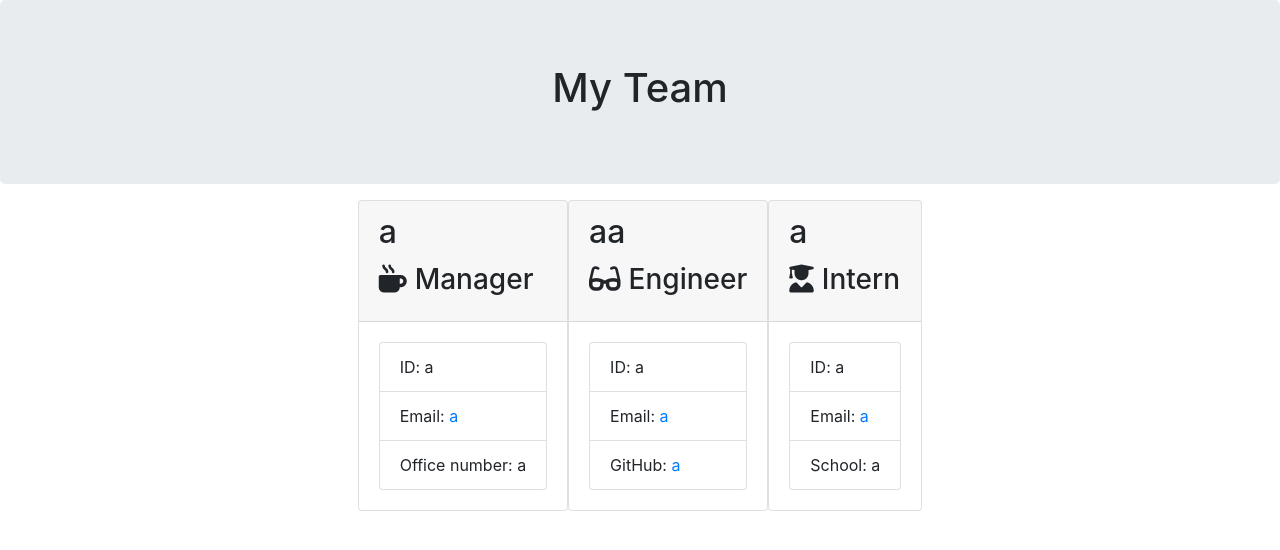
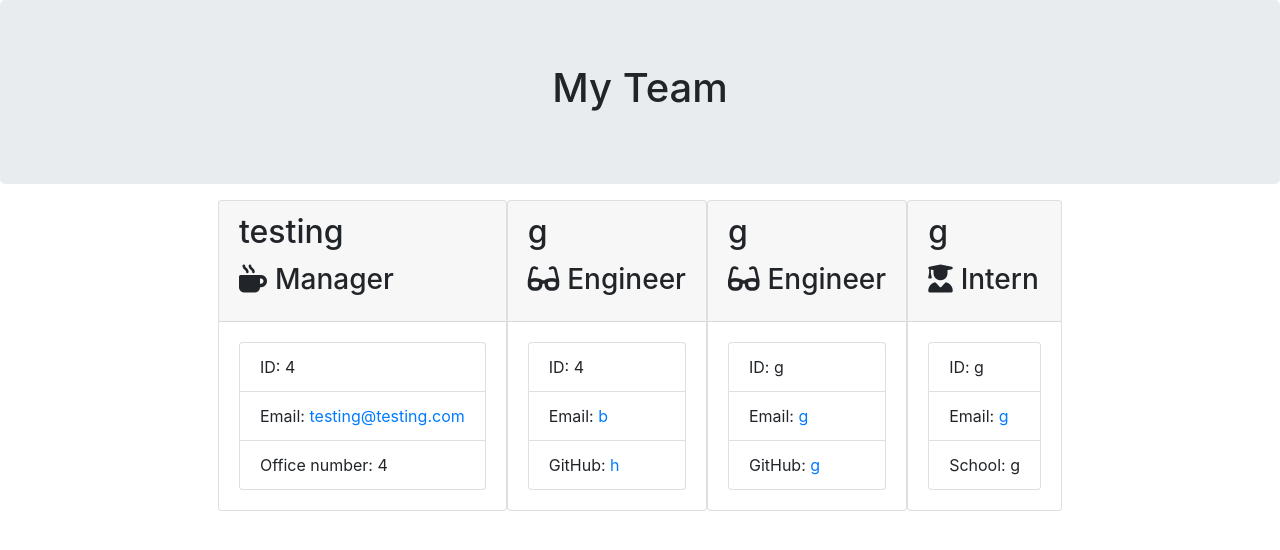
Before and after one commit to Ian-Danas/Team-Profile-Generator, a website: page team.html in a window 1280 px wide. Drawn offline with nearby package versions, Linux system fonts and the light colour scheme.

Commit message:
fixing questions

```diff
--- a/team.html
+++ b/team.html
@@ -26,42 +26,56 @@
 
         <div class="card employee-card">
         <div class="card-header">
-            <h2 class="card-title">a</h2>
+            <h2 class="card-title">testing</h2>
             <h3 class="card-title"><i class="fas fa-mug-hot mr-2"></i>Manager</h3>
         </div>
         <div class="card-body">
             <ul class="list-group">
-                <li class="list-group-item">ID: a</li>
-                <li class="list-group-item">Email: <a href="mailto:a">a</a></li>
-                <li class="list-group-item">Office number: a</li>
+                <li class="list-group-item">ID: 4</li>
+                <li class="list-group-item">Email: <a href="mailto:testing@testing.com">testing@testing.com</a></li>
+                <li class="list-group-item">Office number: 4</li>
             </ul>
         </div>
     </div>
 
         <div class="card employee-card">
     <div class="card-header">
-        <h2 class="card-title">aa</h2>
+        <h2 class="card-title">g</h2>
         <h3 class="card-title"><i class="fas fa-glasses mr-2"></i>Engineer</h3>
     </div>
     <div class="card-body">
         <ul class="list-group">
-            <li class="list-group-item">ID: a</li>
-            <li class="list-group-item">Email: <a href="mailto:a">a</a></li>
-            <li class="list-group-item">GitHub: <a href="https://github.com/a" target="_blank" rel="noopener noreferrer">a</a></li>
+            <li class="list-group-item">ID: 4</li>
+            <li class="list-group-item">Email: <a href="mailto:b">b</a></li>
+            <li class="list-group-item">GitHub: <a href="https://github.com/h" target="_blank" rel="noopener noreferrer">h</a></li>
         </ul>
     </div>
 </div>
 
         <div class="card employee-card">
     <div class="card-header">
-        <h2 class="card-title">a</h2>
+        <h2 class="card-title">g</h2>
+        <h3 class="card-title"><i class="fas fa-glasses mr-2"></i>Engineer</h3>
+    </div>
+    <div class="card-body">
+        <ul class="list-group">
+            <li class="list-group-item">ID: g</li>
+            <li class="list-group-item">Email: <a href="mailto:g">g</a></li>
+            <li class="list-group-item">GitHub: <a href="https://github.com/g" target="_blank" rel="noopener noreferrer">g</a></li>
+        </ul>
+    </div>
+</div>
+
+        <div class="card employee-card">
+    <div class="card-header">
+        <h2 class="card-title">g</h2>
         <h3 class="card-title"><i class="fas fa-user-graduate mr-2"></i>Intern</h3>
     </div>
     <div class="card-body">
         <ul class="list-group">
-            <li class="list-group-item">ID: a</li>
-            <li class="list-group-item">Email: <a href="mailto:a">a</a></li>
-            <li class="list-group-item">School: a</li>
+            <li class="list-group-item">ID: g</li>
+            <li class="list-group-item">Email: <a href="mailto:g">g</a></li>
+            <li class="list-group-item">School: g</li>
         </ul>
     </div>
 </div>
```
Also changed, not shown: index.js (+5 -5 lines).
